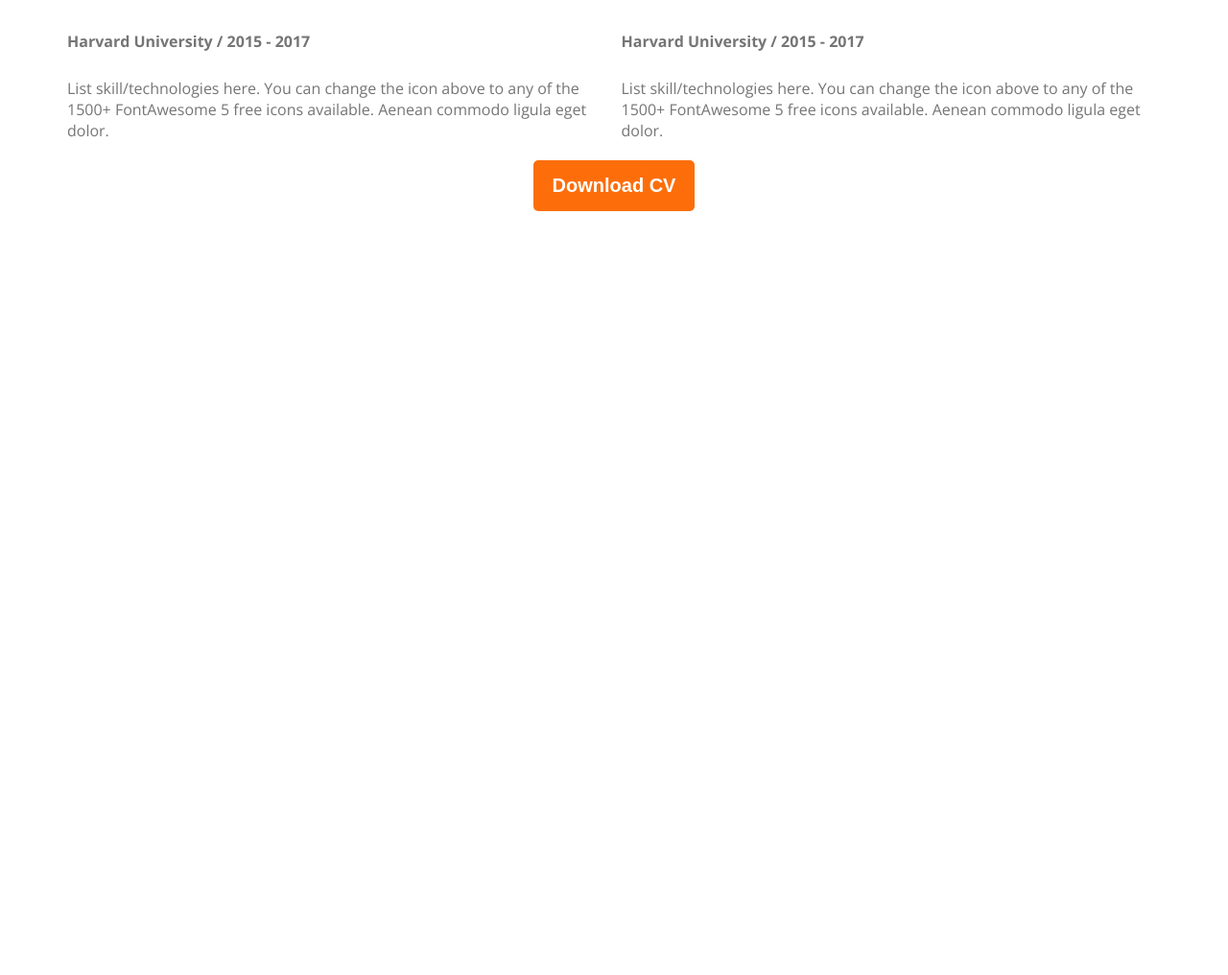
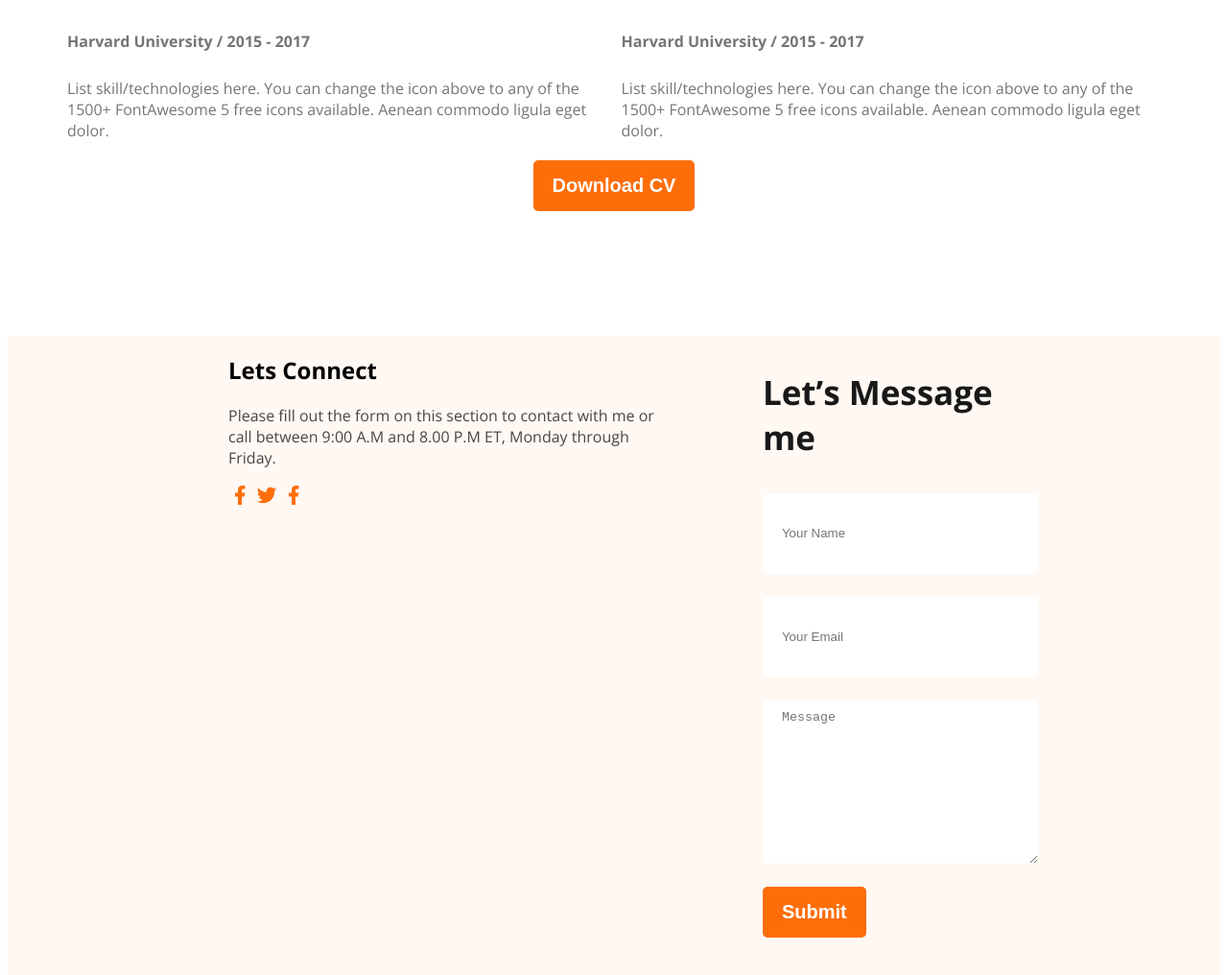
Before and after one commit to shiamrahman2/Module5-a-buatiful-portfull-profile, a plain HTML site: page index.html in a window 1280 px wide. Shown: the part 2992-4008 px from the top of the page at 96% size. Before the commit the page ends 3220 px from the top, so only its background shows below. Drawn offline with nearby package versions, Linux system fonts and the light colour scheme.

Commit message:
my profile

```diff
--- a/index.html
+++ b/index.html
@@ -129,12 +129,25 @@
 
          </section>
          <div class="center"><button class="btn-primary db">Download CV</button></div>
+    </main>
+   <footer class="secondary-bg">
+            <section class=" sec-items">
+              <div class="sec-div">
+                  <h2 class="footer-head">Lets Connect</h3>
+                  <p class="footer-p">Please fill out the form on this section to contact with me or call between 9:00 A.M and 8.00 P.M ET, Monday through Friday.</p>
+                 <a href=""><img src="images/icons/facebook.png" alt="no"></a>
+                 <a href=""><img src="images/icons/twitter.png" alt=""></a>
+                 <a href=""><img src="images/icons/facebook.png" alt=""></a>
+              </div>
+              <form class="form-items">
+                   <h3 class="footer-header">Let’s Message me</h3>
+                   <input type="text" name="" id="" placeholder="Your Name" class="input-details">
+                   <input type="email" name="" id="" placeholder="Your Email" class="input-details">
+                   <textarea  id="" placeholder="Message" class="text-items"></textarea>
+                 <button class="btn-primary">Submit</button>
+              </form>
 
-
-    </main>
-
-    <footer>
-
+            </section>
     </footer>
 </body>
 </html>
--- a/styles/color.css
+++ b/styles/color.css
@@ -185,3 +185,67 @@ hr{
 .db{
      margin-top:20px;
 }
+.sec-items{
+    display:flex;
+    margin:130px 230px;
+    gap:100px;
+}
+.footer-header{
+    font-weight:bold;
+    font-size:35px;
+    color:#181818;
+}
+.sec-div{
+    width:562px;
+}
+.footer-p{
+    font-size:16px;
+    color:#474747;
+}
+footer{
+    margin-top:130px;
+}
+/* .input-details{
+    height:64px;
+    width:461px;
+    background-color:white;
+    border:none;
+    display:block;
+    padding:10px 20px;
+    border-radius:5px;
+}
+.text-items{
+  width:461px;
+  height:181px;
+  background-color:white;
+  border:none;
+  display:block;
+  padding:10px 20px;
+  border-radius:5px;
+}
+.form-items{
+
+} */
+ footer input[type="text"],  footer input[type="email"]{
+    height: 64px;
+    border-radius: 5px;
+    background-color: white;
+    display: block;
+    width: 100%;
+    padding: 10px 20px;
+    margin-bottom: 24px;
+    border: none;
+}
+footer textarea{
+     height: 150px;
+    border-radius: 5px;
+    background-color: white;
+    display: block;
+    width: 100%;
+    padding: 10px 20px;
+    margin-bottom: 24px;
+    border: none;
+}
+footer button{
+    margin-bottom:130px;
+}
```
